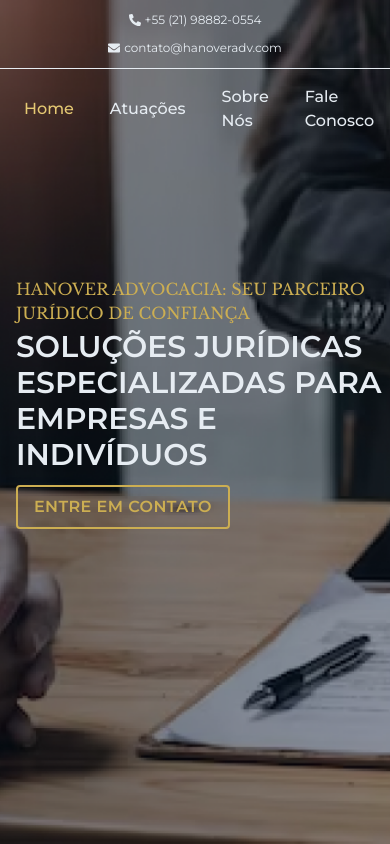
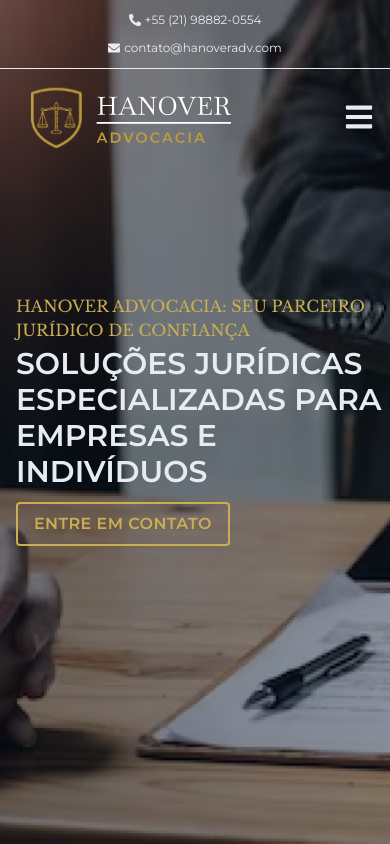
Before and after one commit to Wudson-Batista/hanover_advocacia, a React (Vite) app: page / in a window 390 px wide. Built offline with nearby package versions, Linux system fonts and the light colour scheme.

Commit message:
Responsive menu v1

```diff
--- a/src/Components/Navbar.jsx
+++ b/src/Components/Navbar.jsx
@@ -1,27 +1,59 @@
-import React from 'react'
+import React, { useState } from 'react'
 import { Link, NavLink } from 'react-router-dom'
 import logo from '../assets/logo/logo-v1.svg'
+import { FaBars, FaTimes } from 'react-icons/fa'
 
 function Navbar() {
   const linkStyle = `p-2 transition hover:text-gold-300 font-medium`
 
+  const [isMenuVisible, setIsMenuVisible] = useState(false);
+
   return (
     <div className="navbar my-2">
       <div className="container flex justify-between items-center">
-        <div className="logo">
+        <div className="logo lg:w-auto w-56">
           <Link>
             <img className='' src={logo} alt="Hanover Advocacia Logotipo" /></Link>
         </div>
-        <nav className="nav">
+        <nav className="nav desktop md:block hidden">
           <ul className='flex items-center gap-5'>
             <li><NavLink to='/' className={`${linkStyle}`}>Home</NavLink></li>
-            <li><NavLink to='/atuações' className='p-2 transition hover:text-gold-300 font-medium'>Atuações</NavLink></li>
-            <li><div className='p-2 transition hover:text-gold-300 font-medium'>Sobre Nós</div></li>
-            <li><div className='p-2 transition hover:text-gold-300 font-medium'>Fale Conosco</div></li>
+            <li><NavLink to='/atuações' className={`${linkStyle}`}>Atuações</NavLink></li>
+            <li><div className={`${linkStyle}`}>Sobre Nós</div></li>
+            <li><div className={`${linkStyle}`}>Fale Conosco</div></li>
           </ul>
         </nav>
+
+        <nav className={`nav mobile md:hidden block fixed top-0 bg-black px-6 p-4 transition-[right] duration-300 h-screen z-10 w-48
+        ${isMenuVisible ? 'right-0' : '-right-60'}`}>
+          <div className="nav-header mt-2 mb-6">
+            <div className="close-btn flex justify-end">
+              <FaTimes
+                className='text-red-400 cursor-pointer text-xl'
+                onClick={() => setIsMenuVisible(false)}
+              />
+            </div>
+          </div>
+          <ul className={`flex flex-col gap-5 items-center`}>
+            <li className='w-full text-left'>
+              <NavLink to='/' className={`${linkStyle} inline-block w-full`}>Home</NavLink>
+            </li>
+            <li className='w-full text-left'>
+              <NavLink to='/atuações' className={`${linkStyle}  inline-block w-full`}>Atuações</NavLink>
+            </li>
+            <li className='w-full text-left'>
+              <div className={`${linkStyle}  inline-block w-full`}>Sobre Nós</div>
+            </li>
+            <li className='w-full text-left'>
+              <div className={`${linkStyle}  inline-block w-full`}>Fale Conosco</div>
+            </li>
+          </ul>
+        </nav>
+        <div className="menu-btn md:hidden block text-3xl cursor-pointer">
+          <FaBars onClick={() => setIsMenuVisible(true)}></FaBars>
+        </div>
       </div>
-    </div>
+    </div >
   )
 }
 
```
